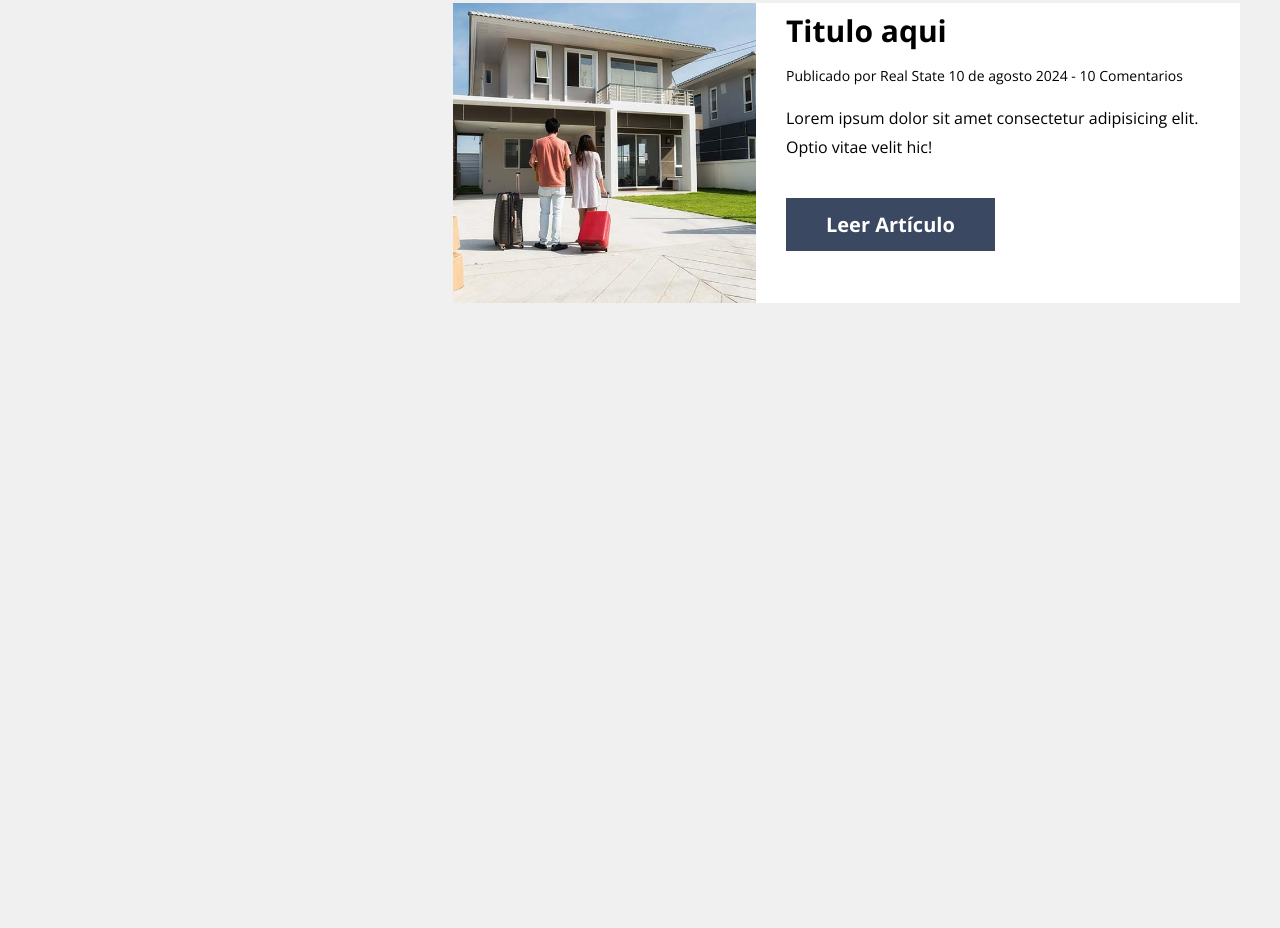
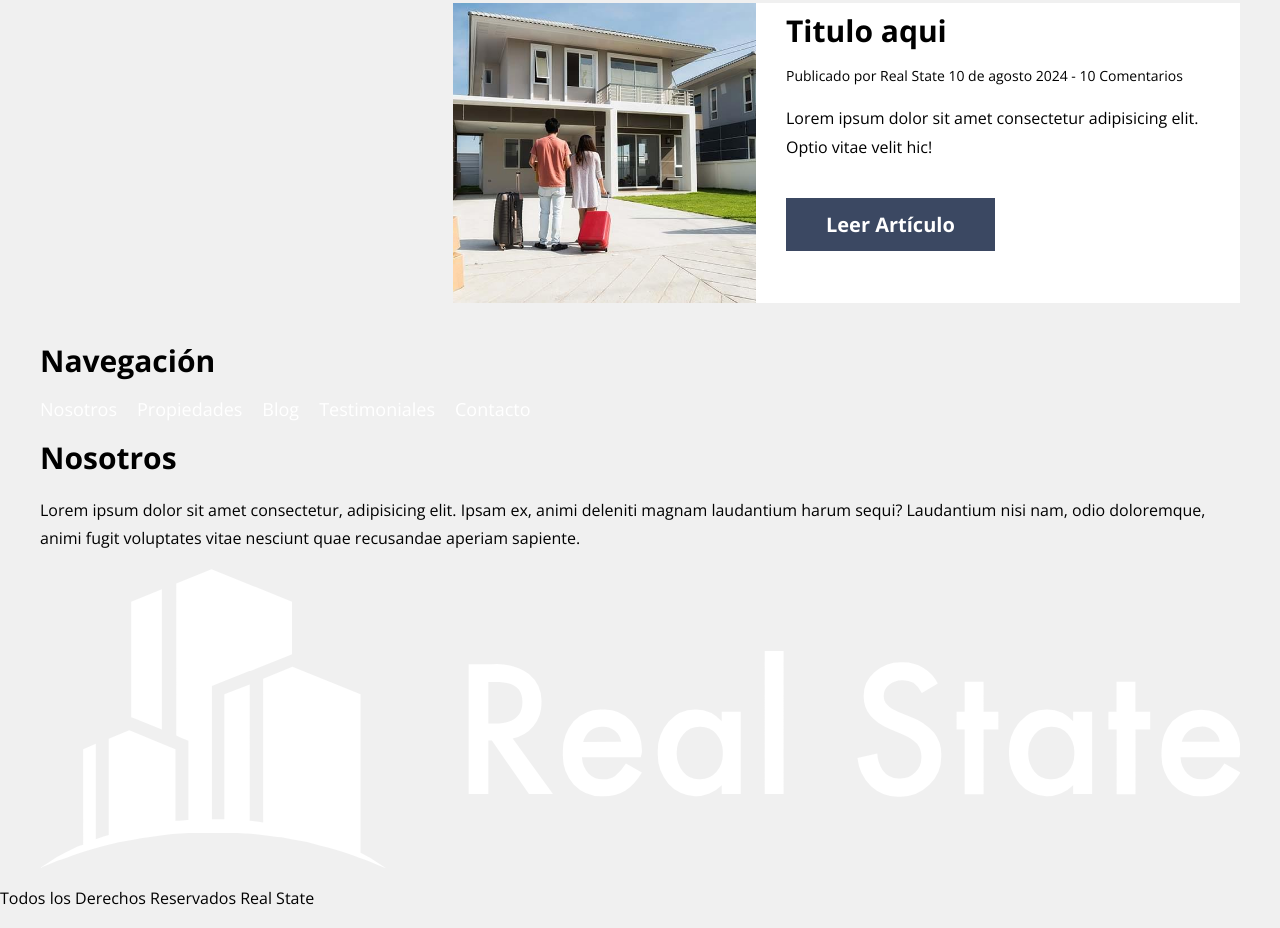
Before and after one commit to contactofernando/realstateapp, a website: page index.html in a window 1280 px wide. Shown: the part 3409-4337 px from the top of the page. Before the commit the page ends 3732 px from the top, so only its background shows below. Drawn offline with nearby package versions, Linux system fonts and the light colour scheme.

Commit message:
Agregado seccion FOOTER en HTML

```diff
--- a/index.html
+++ b/index.html
@@ -175,5 +175,32 @@
     </section>
 </div>
 
+<footer class="footer">
+    <div class="footer__grid contenedor">
+        <div class="footer__box">
+            <h3 class="footer__heading">Navegación</h3>
+            <nav class="navegacion">
+                <a href="#" class="navegacion__link navegacion__link--vertical">Nosotros</a>
+                <a href="#" class="navegacion__link navegacion__link--vertical">Propiedades</a>
+                <a href="#" class="navegacion__link navegacion__link--vertical">Blog</a>
+                <a href="#" class="navegacion__link navegacion__link--vertical">Testimoniales</a>
+                <a href="#" class="navegacion__link navegacion__link--vertical">Contacto</a>
+            </nav>
+        </div>
+
+        <div class="footer__box">
+            <h3 class="footer__heading">Nosotros</h3>
+            <p class="footer__texto">Lorem ipsum dolor sit amet consectetur, adipisicing elit. Ipsam ex, animi deleniti magnam laudantium harum sequi? Laudantium nisi nam, odio doloremque, animi fugit voluptates vitae nesciunt quae recusandae aperiam sapiente.</p>
+        </div>
+
+        <div class="footer__box">
+            <img src="build/img/logo.svg" alt="imagen logo">
+        </div>
+    </div>
+
+    <p class="footer__copyright">Todos los Derechos Reservados Real State</p>
+</footer>
+
+
 </body>
 </html>
--- a/src/scss/app.scss
+++ b/src/scss/app.scss
@@ -1,3 +1,5 @@
 @use 'base';
+
 @use 'ui/header';
 @use 'ui/contenido';
+@use 'ui/footer';
--- /dev/null
+++ b/src/scss/ui/footer/_footer.scss
@@ -0,0 +1,2 @@
+@use 'base/variables' as v;
+@use 'base/mixins' as m;
--- /dev/null
+++ b/src/scss/ui/footer/_index.scss
@@ -0,0 +1 @@
+@forward 'footer';
```
